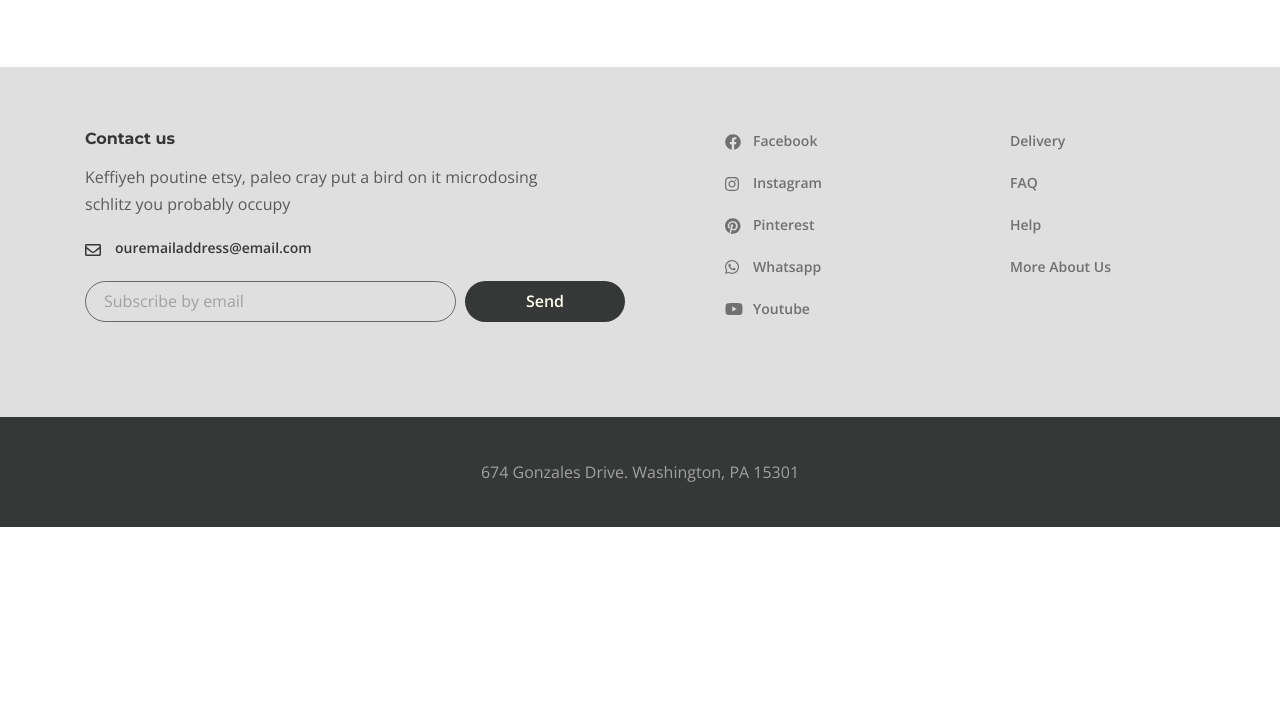
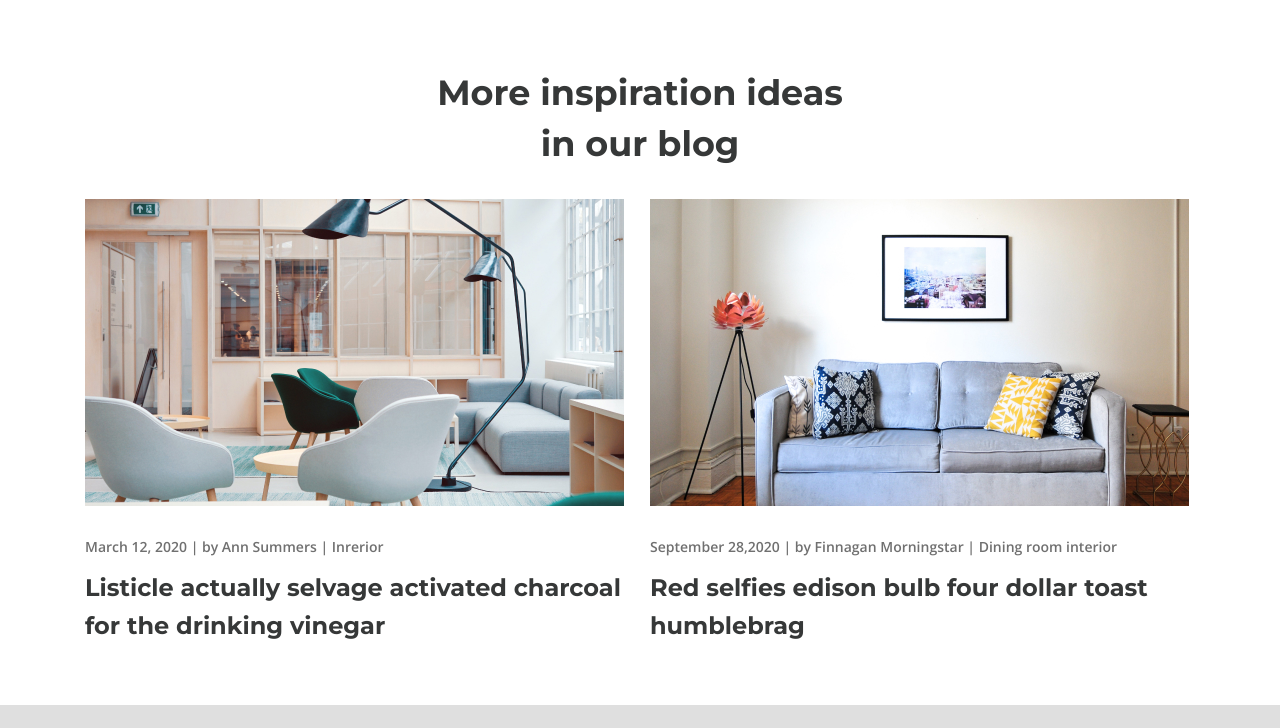
Before and after one commit to TatianaShapoval/desire-gulp-website, a website: page app/index.html in a window 1280 px wide. Shown: the part 3492-4220 px from the top of the page. Before the commit the page ends 4019 px from the top, so only its background shows below. Drawn offline with nearby package versions, Linux system fonts and the light colour scheme.

Commit message:
added blog-box section

```diff
--- a/app/index.html
+++ b/app/index.html
@@ -343,6 +343,58 @@
         </div>
       </div>
 
+      <section class="blog-box">
+        <div class="container">
+          <h3 class="blog-box__title">
+            More inspiration ideas in our blog
+          </h3>
+          <div class="blog-box__items">
+            <div class="blog-box__item">
+              <a class="blog-box__img-link" href="#">
+                <img class="blog-box__img" src="./images/content/blog-box1.jpg" alt="">
+              </a>
+              <div class="blog-box__links">
+                <span class="blog-box__date">
+                  March 12, 2020 |
+                </span>
+                <a class="blog-box__author" href="#">
+                  by Ann Summers |
+                </a>
+                <a class="blog-box__theme" href="#">
+                  Inrerior
+                </a>
+              </div>
+              <a class="blog-box__title-link" href="#">
+                <h4 class="blog-box__item-title">
+                  Listicle actually selvage activated charcoal for the drinking vinegar
+                </h4>
+              </a>
+            </div>
+            <div class="blog-box__item">
+              <a class="blog-box__img-link" href="#">
+                <img class="blog-box__img" src="./images/content/blog-box2.jpg" alt="">
+              </a>
+              <div class="blog-box__links">
+                <span class="blog-box__date">
+                  September 28,2020 |
+                </span>
+                <a class="blog-box__author" href="#">
+                  by Finnagan Morningstar |
+                </a>
+                <a class="blog-box__theme" href="#">
+                  Dining room interior
+                </a>
+              </div>
+              <a class="blog-box__title-link" href="#">
+                <h4 class="blog-box__item-title">
+                  Red selfies edison bulb four dollar toast humblebrag
+                </h4>
+              </a>
+            </div>
+          </div>
+        </div>
+      </section>
+
     </main>
 
 
--- a/app/scss/style.scss
+++ b/app/scss/style.scss
@@ -516,3 +516,42 @@
         max-height: 800px;
     }
 }
+.blog-box{
+    padding-bottom: 60px;
+    &__title{
+        color: $title;
+        @extend %title-font;
+        font-size: 35px;
+        line-height: 51px;
+        margin: 0 auto 30px;
+        text-align: center;
+        max-width: 430px;
+    }
+    &__items{
+        display: grid;
+        grid-template-columns: 1fr 1fr;
+        grid-gap: 20px;
+    }
+    &__img-link{
+        margin-bottom: 19px;
+        display: inline-block;
+    }
+    &__links{
+        margin-bottom: 9px;
+        font-size: 14px;
+        font-weight: 600;
+        color: #707070;
+
+    }
+    &__date,
+    &__author,
+    &__theme{
+        color: inherit;
+    }
+    &__item-title{
+        color: $title;
+        font-size: 24px;
+        line-height: 38px;
+        @extend %title-font;
+    }
+}
```
Also changed, not shown: app/css/style.min.css, app/images/content/blog-box1.jpg (added), app/images/content/blog-box2.jpg (added).
